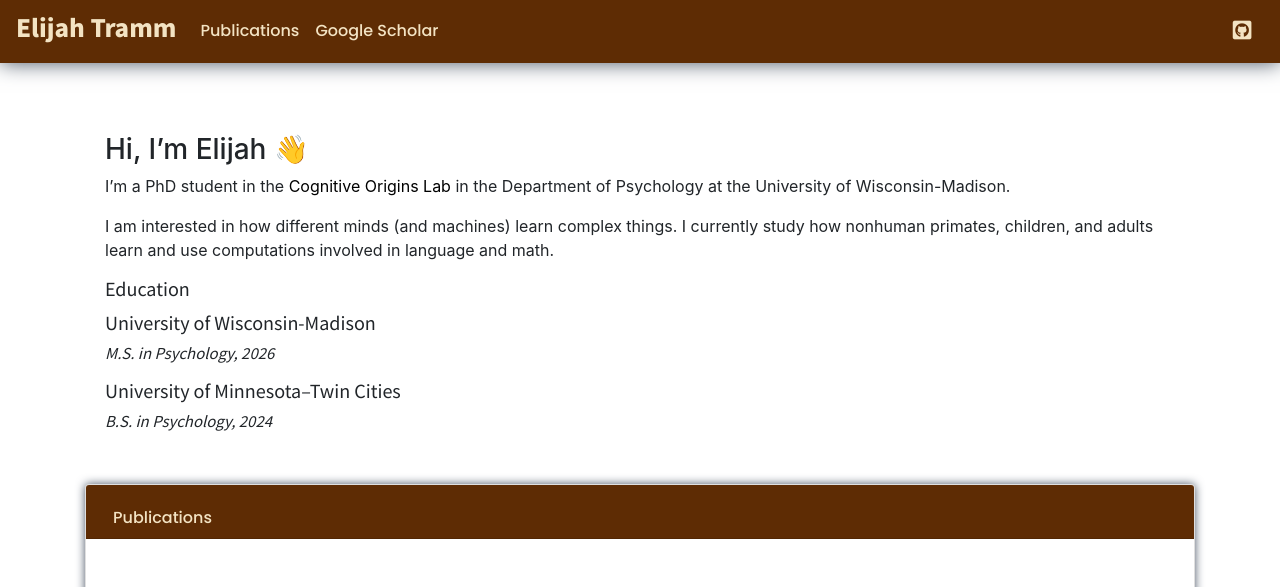
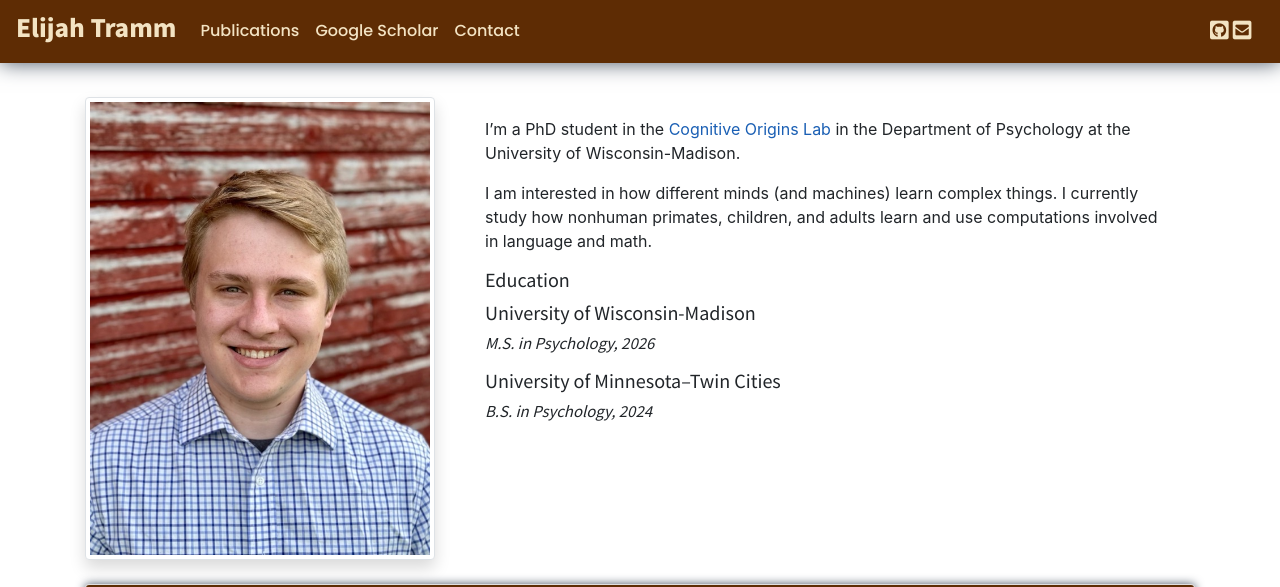
Before and after one commit to ElijahTramm/ElijahTramm.github.io, a Jekyll site: the page built from index.md, in a window 1280 px wide, cut to the strip 0-587 px from the top of the page. Built offline with Jekyll 4.4.1, drawn with Linux system fonts in a browser that asks for light colours; nearby versions of some CDN libraries; comment, search, counter and statistics services are not loaded; a style sheet for code colours, icons or effects is not loaded.

Commit message:
Add photo and email, drop greeting, make bio links blue
Co-Authored-By: Claude Opus 5.5 <noreply@anthropic.com>

```diff
--- a/_config.yml
+++ b/_config.yml
@@ -19,7 +19,7 @@ image_alt:
 # -----------SITE SETTINGS---------------#
 #========================================#:
 author: Elijah Tramm
-profile_image:                                  # e.g. /assets/img/avatar/photo.jpg
+profile_image: /assets/img/avatar/elijah.jpg
 occupation: PhD Student, Department of Psychology, University of Wisconsin-Madison
 snippet:
 twitter:
@@ -30,7 +30,7 @@ stackoverflow:
 website:
 codepen:
 medium:
-email:
+email: etramm@wisc.edu
 keybase:
 pgp:
 ctftime:
--- a/_data/nav.yml
+++ b/_data/nav.yml
@@ -6,3 +6,6 @@ links:
 
 - title: Google Scholar
   url: https://scholar.google.com/citations?user=vSls6cUAAAAJ&hl=en
+
+- title: Contact
+  url: mailto:etramm@wisc.edu
--- a/_includes/social.html
+++ b/_includes/social.html
@@ -18,6 +18,12 @@
         <a href="https://scholar.google.com/citations?user={{ site.google_scholar }}" title="Google Scholar">
         <span style="color: {{ theme.social-color }};">
             <i class="ai ai-google-scholar-square ai-lg"></i></a>
+        </span>
+    {% endif %}
+    {% if site.email %}
+        <a href="mailto:{{ site.email }}" title="Email">
+        <span style="color: {{ theme.social-color }};">
+            <i class="fas fa-envelope-square fa-lg"></i></a>
         </span>
     {% endif %}
     {% if site.linkedin %}
--- a/_layouts/home.html
+++ b/_layouts/home.html
@@ -27,9 +27,9 @@ layout: default
     {% if site.profile_image %}
     <div class="col-md-4">
       {% if site.animate %}
-        <img src="{{ site.profile_image }}" class="img-thumbnail float-left animate__animated animate__fadeInLeft shadow bg-white rounded" alt="...">
+        <img src="{{ site.profile_image }}" class="img-thumbnail float-left animate__animated animate__fadeInLeft shadow bg-white rounded" alt="Photo of {{ site.author }}">
       {% else %}
-        <img src="{{ site.profile_image }}" class="img-thumbnail float-left" alt="...">
+        <img src="{{ site.profile_image }}" class="img-thumbnail float-left" alt="Photo of {{ site.author }}">
       {% endif %}
     </div>
     {% endif %}
@@ -40,7 +40,7 @@ layout: default
       {% else %}
       <div class="card-body mt-0" style="color:{{theme.education-font-color}};">
       {% endif %}
-        <p style="color:{{theme.education-font-color}};">{{ content | markdownify}}<p>
+        <div class="bio" style="color:{{theme.education-font-color}};">{{ content | markdownify}}</div>
         {% if site.home_option == "education" %}
           {% include education.html %}
         {% endif %}
--- a/css/main.css
+++ b/css/main.css
@@ -700,3 +700,17 @@ $font-family: Proxima, Helvetica, Arial, sans-serif;
 
 /* Keep slide-in animations from causing sideways scrolling on phones */
 html, body { overflow-x: hidden; }
+
+/* Links in the home-page bio are always blue */
+.bio a:link, .bio a:visited, .bio a:active {
+  color: #1a5fb4;
+}
+.bio a:hover {
+  color: #1a5fb4;
+  text-decoration: underline;
+}
+
+/* Breathing room between the profile photo and the Publications box */
+.img-thumbnail.float-left {
+  margin-bottom: 1.5rem;
+}
--- a/index.md
+++ b/index.md
@@ -2,8 +2,6 @@
 layout: home
 title:
 ---
-### Hi, I'm Elijah 👋
-
 I'm a PhD student in the [Cognitive Origins Lab](https://cognitiveoriginslab.psych.wisc.edu/) in the Department of Psychology at the University of Wisconsin-Madison.
 
 I am interested in how different minds (and machines) learn complex things. I currently study how nonhuman primates, children, and adults learn and use computations involved in language and math.
```
Also changed, not shown: assets/img/avatar/elijah.jpg (added).
